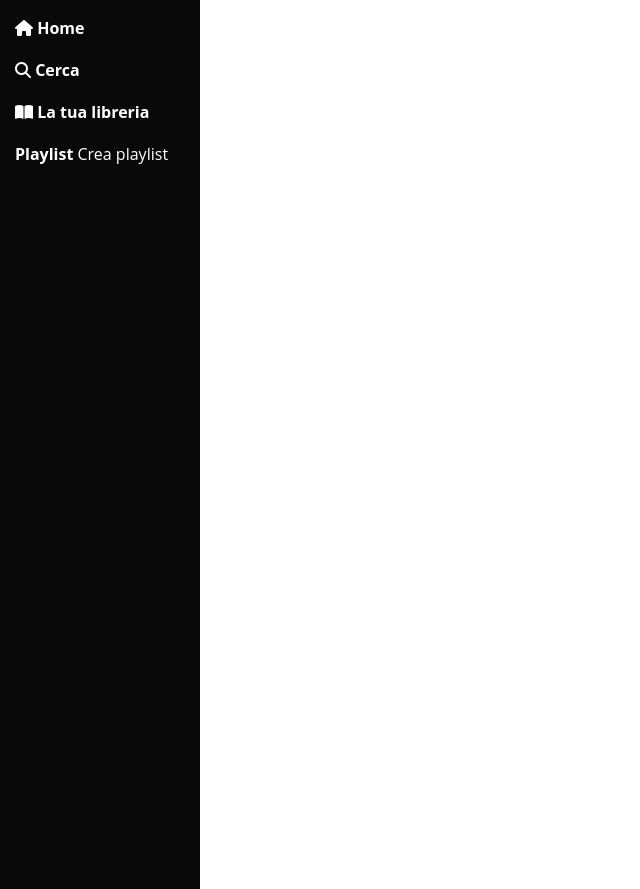
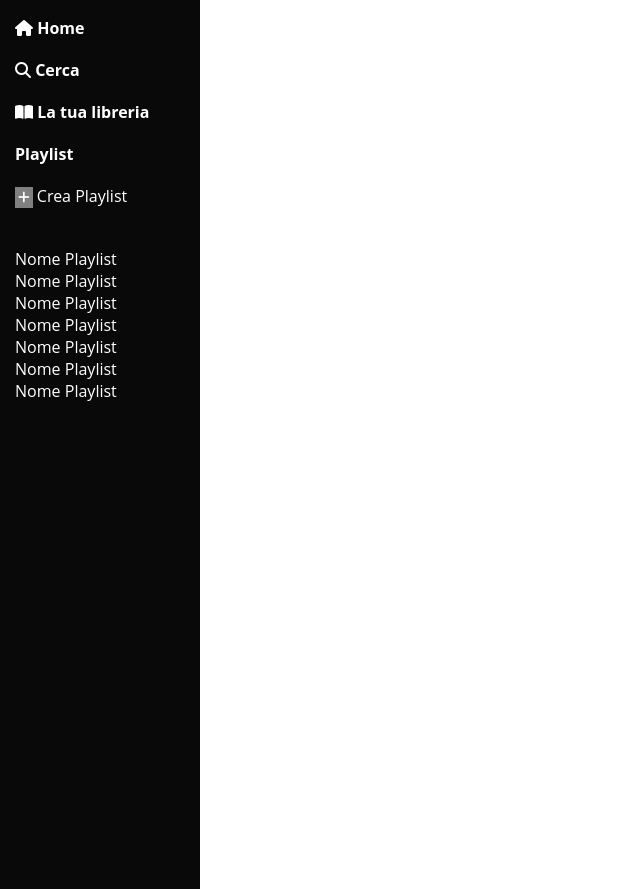
Before and after one commit to Filippo-Gasparini/html-css-spotifyweb, a plain HTML site: page index.html in a window 1280 px wide. Shown: the part 63-952 px from the top of the page, without its empty margins (0-640 px from the left). Drawn offline with Linux system fonts and the light colour scheme.

Commit message:
modifico la sidebar

```diff
--- a/app.css
+++ b/app.css
@@ -84,11 +84,38 @@ button {
     padding-top: 20px;
     padding-left: 15px;
     color: white;
-    flex: wrap;
+}
+
+.item-5 {
+    padding-top: 20px;
+    padding-left: 15px;
+    color: white;
 }
 
 
+ button {
+    background-color: grey;
+    border: 3px solid rgb(128, 128, 128);
 
+}
+
+
+.item-6 {
+    padding-top: 20px;
+    padding-left: 15px;
+    color: white;
+    margin-top: 20px;
+
+}
+
+
+.item-7 {
+    padding-top: 560px;
+    padding-left: 15px;
+    color: white;
+    margin-top: 20px;
+
+}
 
 .app-content {
     display: flex;
--- a/index.html
+++ b/index.html
@@ -14,7 +14,7 @@
     <link rel="stylesheet" href="app.css">
 </head>
 
-
+<!--sidebar-->
 <body class="app">
         <div class="sidebar">
             <img src="./img/logo.svg">
@@ -32,7 +32,23 @@
                 </div>
                 <div class="item-4">
                       <strong>Playlist</strong>
-                      Crea playlist
+                </div>
+                <div class="item-5">
+                    <button><i class="fa-solid fa-plus"></i></button> Crea Playlist
+                </div>
+                <div class="item-6">
+                    <ul>
+                        <li>Nome Playlist</li>
+                        <li>Nome Playlist</li>
+                        <li>Nome Playlist</li>
+                        <li>Nome Playlist</li>
+                        <li>Nome Playlist</li>
+                        <li>Nome Playlist</li>
+                        <li>Nome Playlist</li>
+                    </ul>
+                </div>
+                <div class="item-7">
+                    <button><i class="fa-solid fa-down-long"></i></button> Installa app
                 </div>
         </div>
 
```
